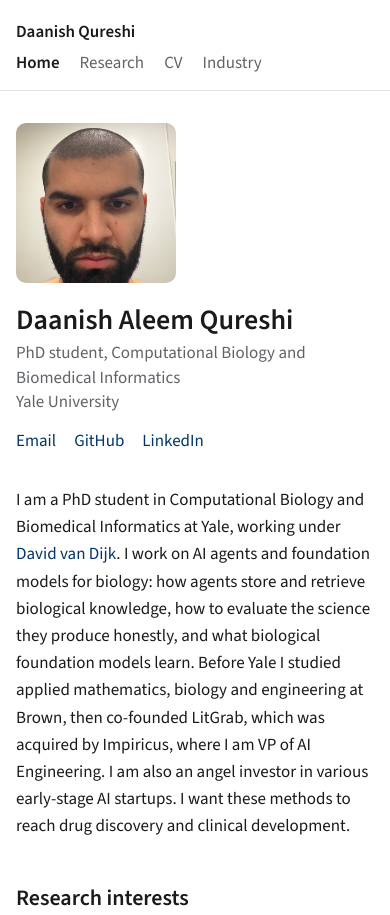
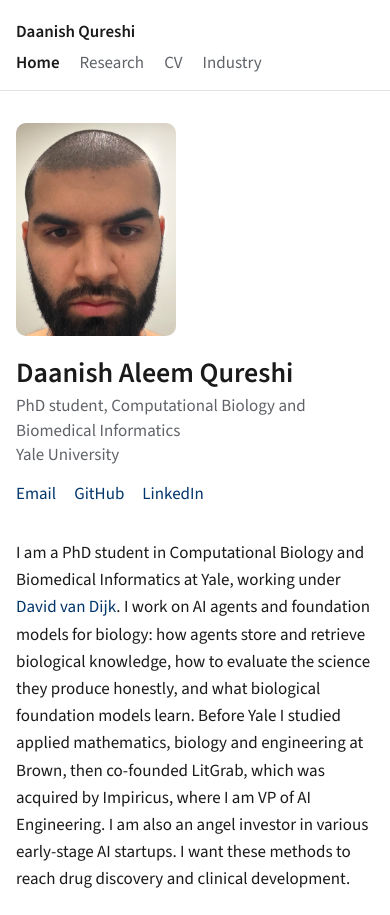
Before and after one commit to daanishaqureshi/daanishqureshi_website, a plain HTML site: page index.html in a window 390 px wide. Shown: the top 915 px of the page. Drawn offline with nearby package versions, Linux system fonts and the light colour scheme.

Commit message:
Portrait headshot (3:4)

```diff
--- a/assets/css/academic.css
+++ b/assets/css/academic.css
@@ -57,7 +57,7 @@ a:hover, a:focus-visible { color: var(--link-hover); text-decoration: underline;
 .photo {
   flex: 0 0 200px;
   width: 200px;
-  height: 200px;
+  height: 267px;
   border-radius: 10px;
   object-fit: cover;
 }
@@ -133,7 +133,7 @@ ul.plain li { margin-bottom: 4px; }
   body { font-size: 17px; }
   .wrap { padding: 0 16px; }
   .intro { flex-direction: column; align-items: flex-start; gap: 20px; margin-top: 32px; }
-  .photo { flex-basis: auto; width: 160px; height: 160px; }
+  .photo { flex-basis: auto; width: 160px; height: 213px; }
   .intro h1 { font-size: 28px; }
   .news li { flex-direction: column; gap: 0; margin-bottom: 12px; }
   .news time { flex-basis: auto; font-size: 15px; }
```
Also changed, not shown: index.html (+1 -1 lines), assets/img/headshot-portrait.jpg (added).
